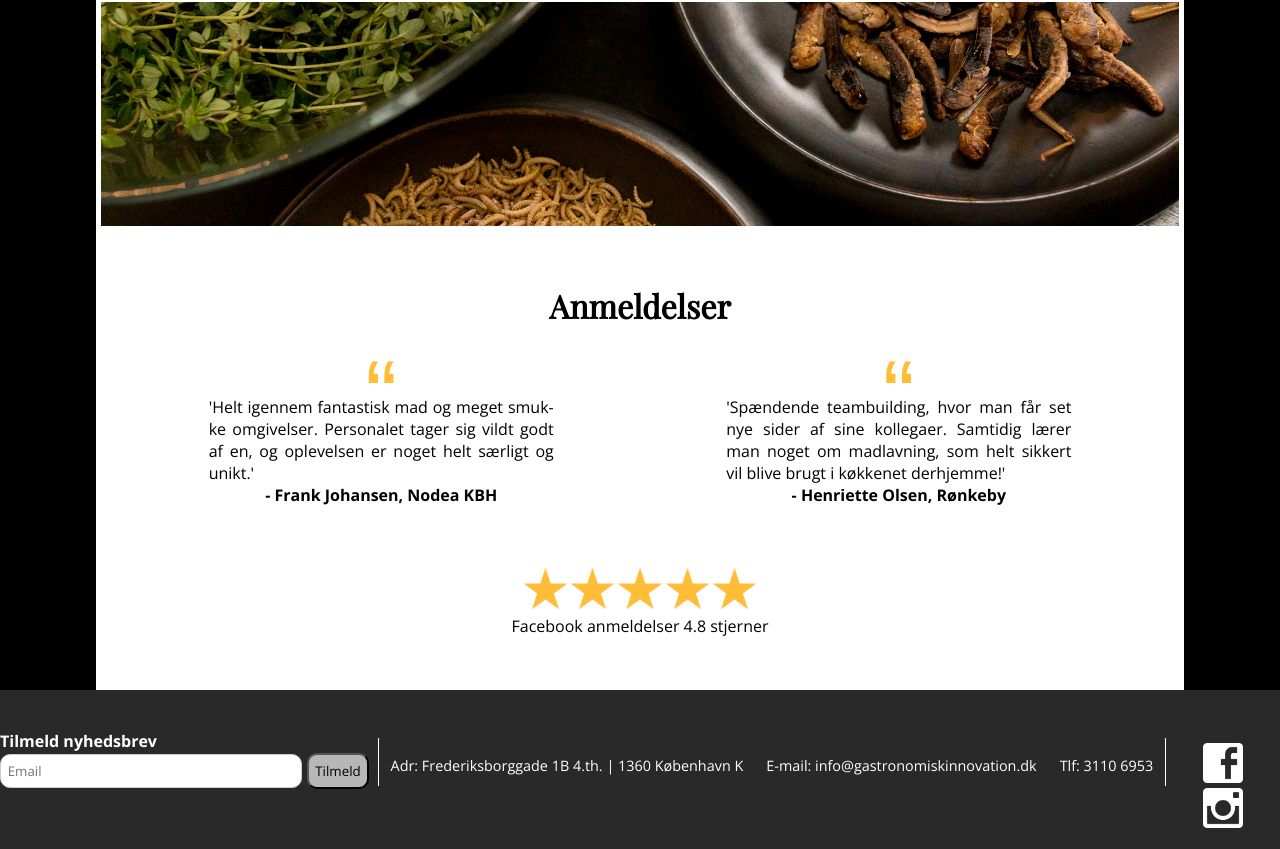
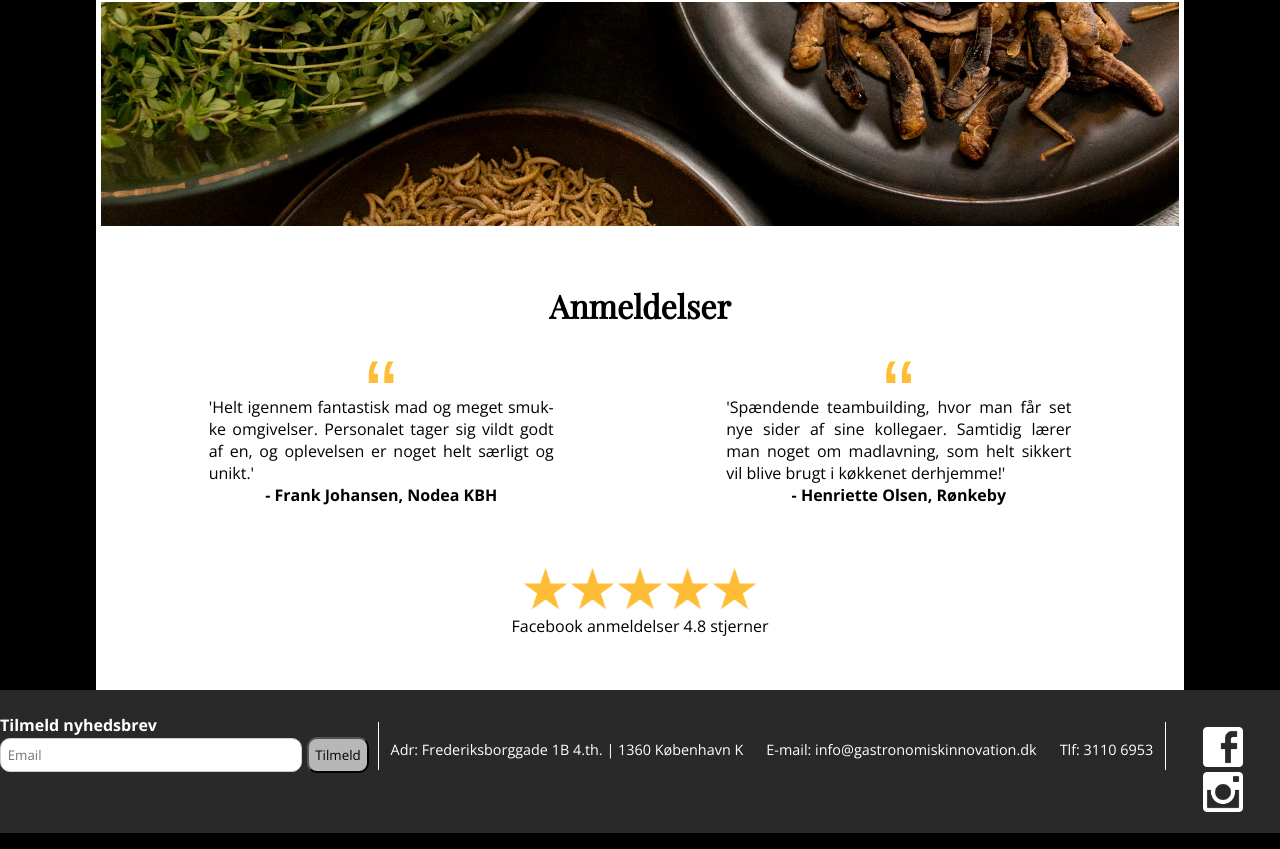
Before and after one commit to KalleTHansen/1-sem-exam-GI-Combined, a plain HTML site: page index.html in a window 1280 px wide. Shown: the part 1462-2311 px from the top of the page. Drawn offline with nearby package versions, Linux system fonts and the light colour scheme.

Commit message:
Reduced footer height

```diff
--- a/_scss/style.scss
+++ b/_scss/style.scss
@@ -218,7 +218,7 @@ body {
   margin: 0;
   footer{
 
-    padding-top: 5vh;
+    padding-top: 3vh;
     background-color: #292929;
 
     div{
```
Also changed, not shown: css/style.css.
